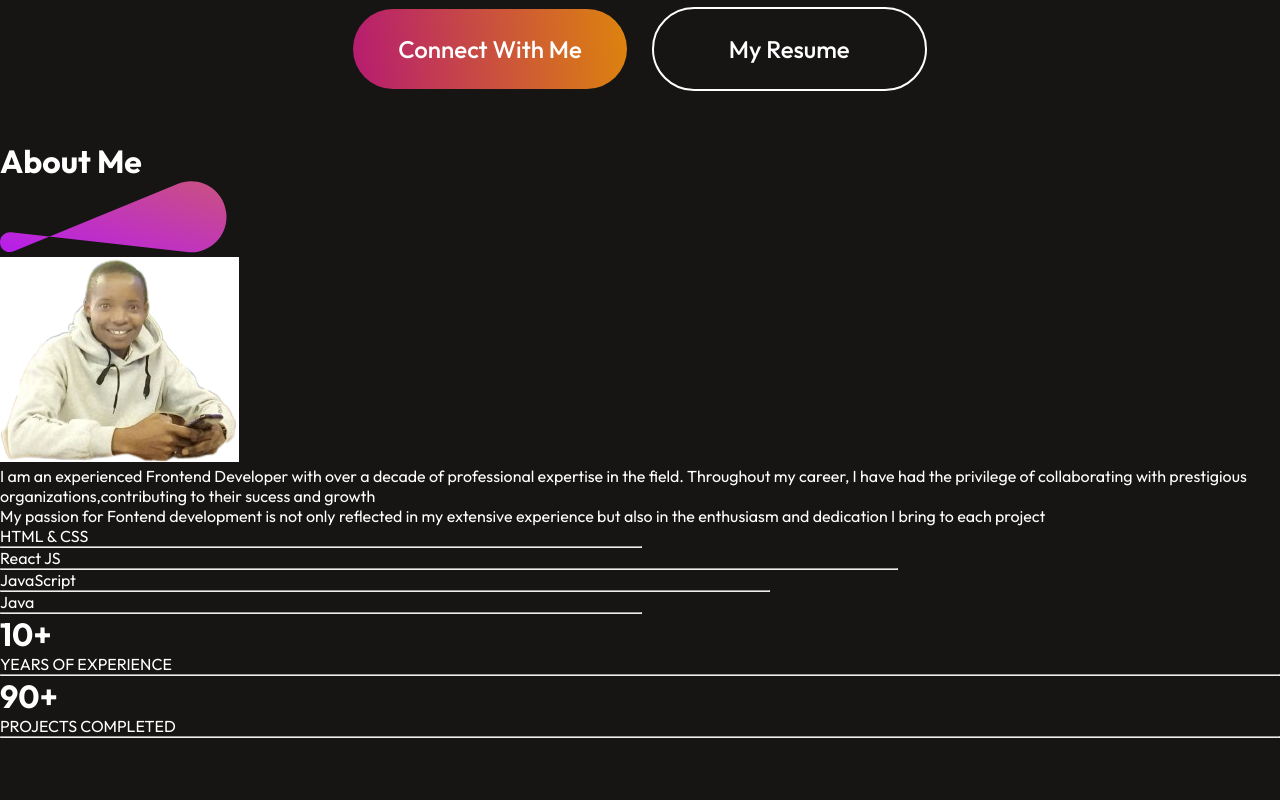
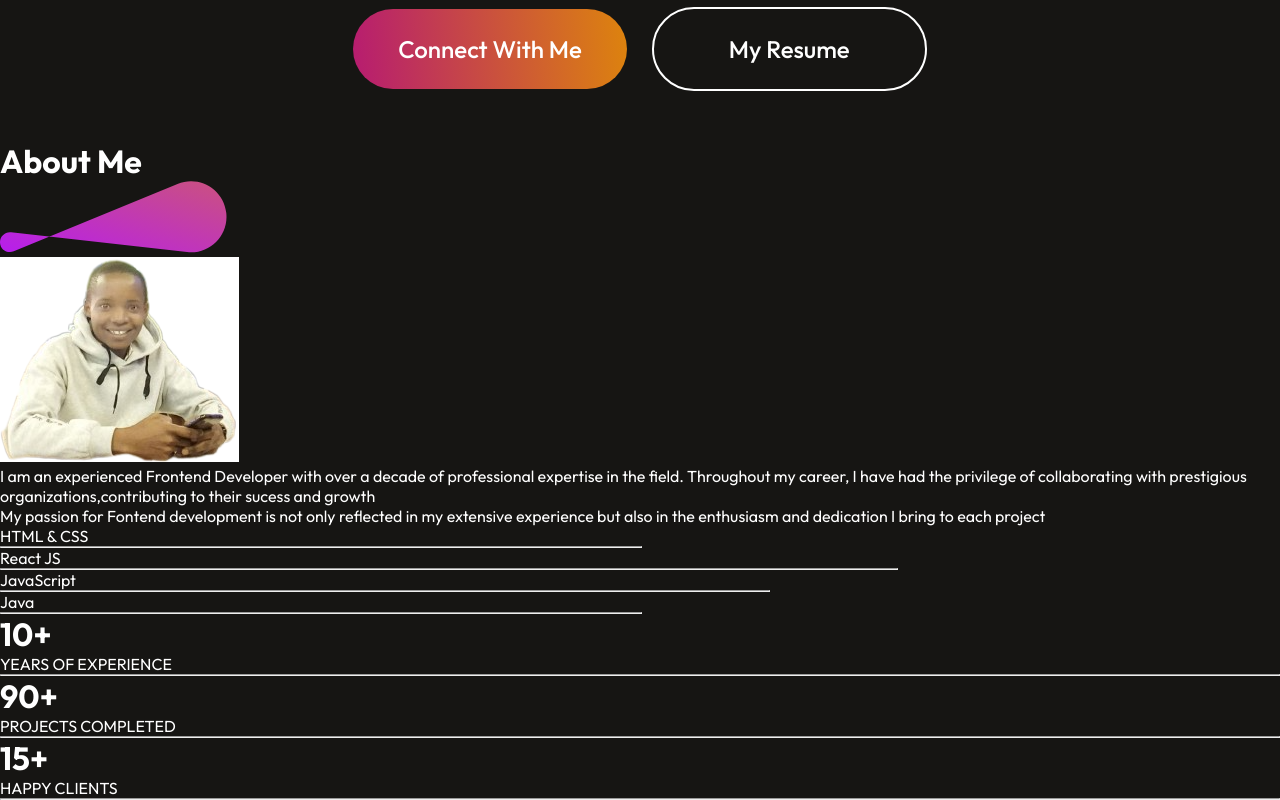
Before and after one commit to KipletingEdwin/Kipleting-Edwin, a React (Vite) app: page / in a window 1280 px wide. Shown: the part 952-1752 px from the top of the page. Before the commit the page ends 1690 px from the top, so only its background shows below. Built offline with nearby package versions, Linux system fonts and the light colour scheme.

Commit message:
add h1 asecthird to about-achievements container

```diff
--- a/src/Components/About/About.jsx
+++ b/src/Components/About/About.jsx
@@ -39,6 +39,11 @@ const About = () => {
                     <p>PROJECTS COMPLETED</p>
                 </div>
                 <hr />
+                <div className="about-achievement">
+                    <h1>15+</h1>
+                    <p>HAPPY CLIENTS</p>
+                </div>
+                <hr />
             </div>
 
         </div>
```
